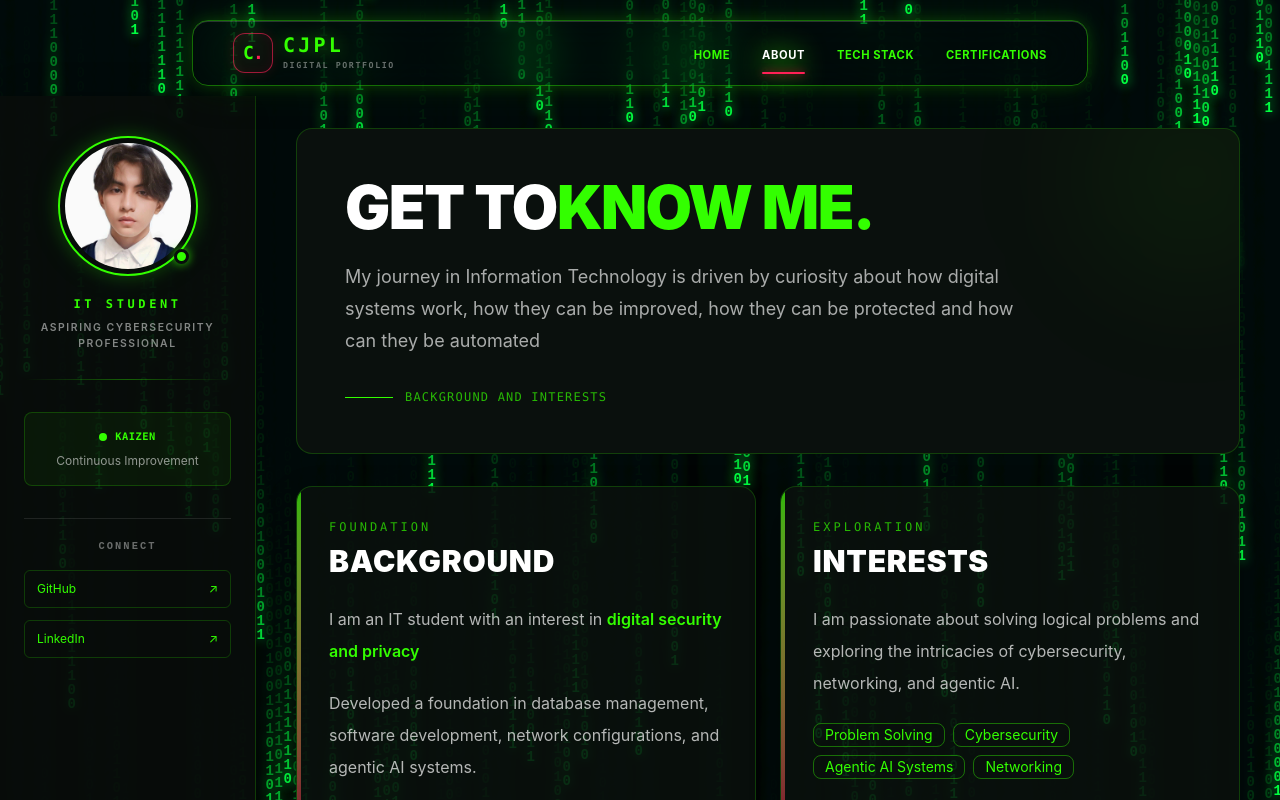
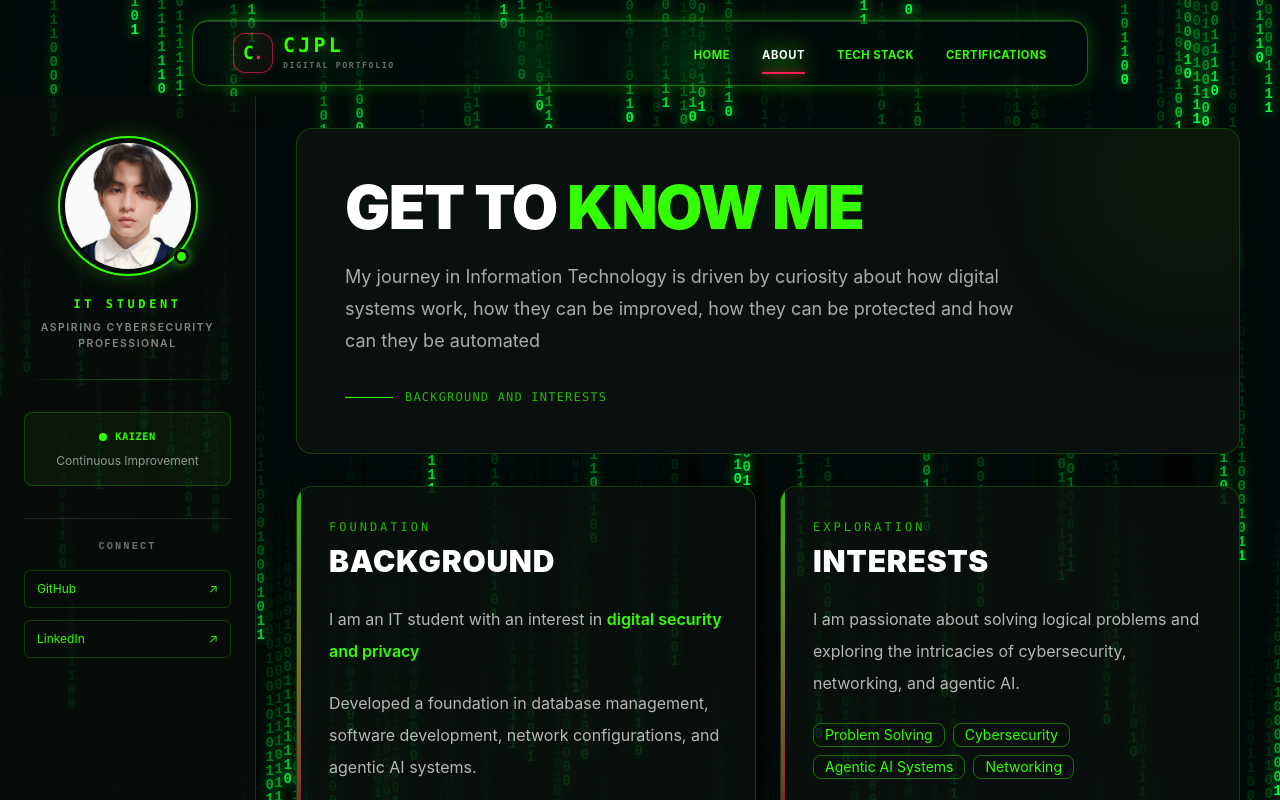
Before and after one commit to PaulLarKaizen/portfolio-nuxt, a Nuxt app: page /about in a window 1280 px wide. Shown: the top 800 px of the page. Built offline with nearby package versions, Linux system fonts and the light colour scheme.

Commit message:
Modify header titles

```diff
--- a/app/pages/about.vue
+++ b/app/pages/about.vue
@@ -22,9 +22,9 @@ useSeoMeta({
       ></div>
 
       <h1 class="text-4xl font-black tracking-tight text-white md:text-6xl">
-        <ScrambleText text="GET TO" />
+        <ScrambleText text="GET TO " />
         <ScrambleText
-          text="KNOW ME."
+          text=" KNOW ME"
           class="text-[#33ff00]"
         />
       </h1>
--- a/app/pages/index.vue
+++ b/app/pages/index.vue
@@ -112,7 +112,7 @@ onUnmounted(() => {
           >
             <ScrambleText text="Cyril John" />
             <ScrambleText
-              text="Paul Larga."
+              text="Paul Larga"
               class="block whitespace-nowrap bg-gradient-to-r from-[#33ff00] via-[#8cff72] to-rose-500 bg-clip-text pb-2 text-transparent"
             />
           </h1>
--- a/app/pages/techstack.vue
+++ b/app/pages/techstack.vue
@@ -308,7 +308,7 @@ const progressOption = {
       <h1 class="text-4xl font-black tracking-tight text-white md:text-6xl">
         <ScrambleText text="MY TECH" />
         <ScrambleText
-          text="STACK."
+          text="STACK"
           class="text-[#33ff00]"
         />
       </h1>
```
